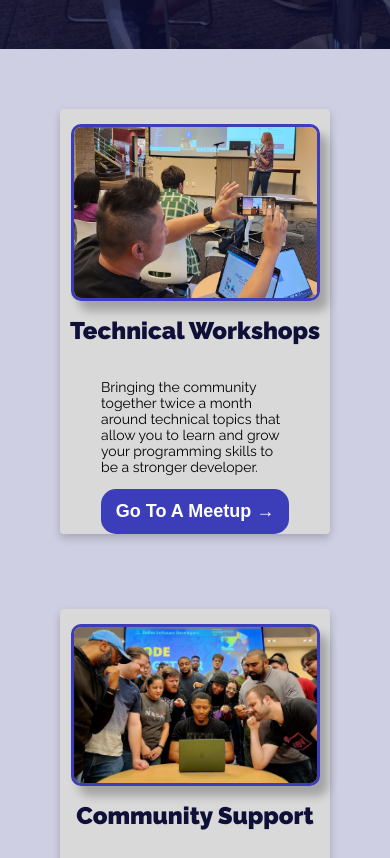
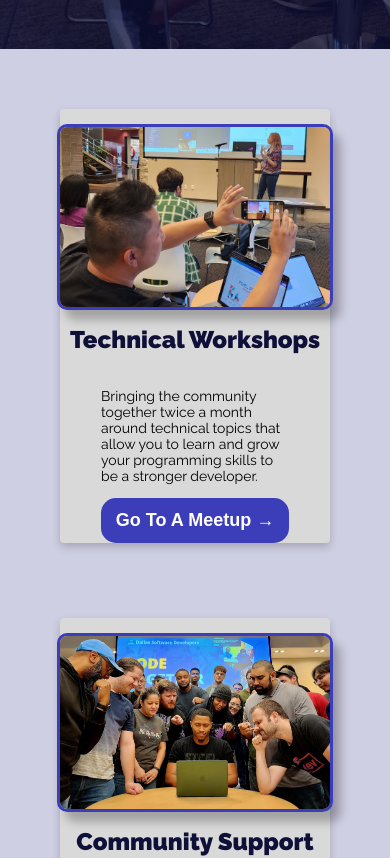
Before and after one commit to dallassoftwaredevelopers/DSDsite, a Next.js app: page / in a window 390 px wide. Shown: the part 980-1838 px from the top of the page. Built offline with nearby package versions, Linux system fonts and the light colour scheme.

Commit message:
chore: Fix cards layout (WEB-60)

```diff
--- a/src/app/components/cardsSection/cards.module.css
+++ b/src/app/components/cardsSection/cards.module.css
@@ -89,8 +89,4 @@
     height: 100%;
     max-width: 330px;
   }
-
-  .imageStyle {
-    max-width: 90%;
-  }
 }
```
